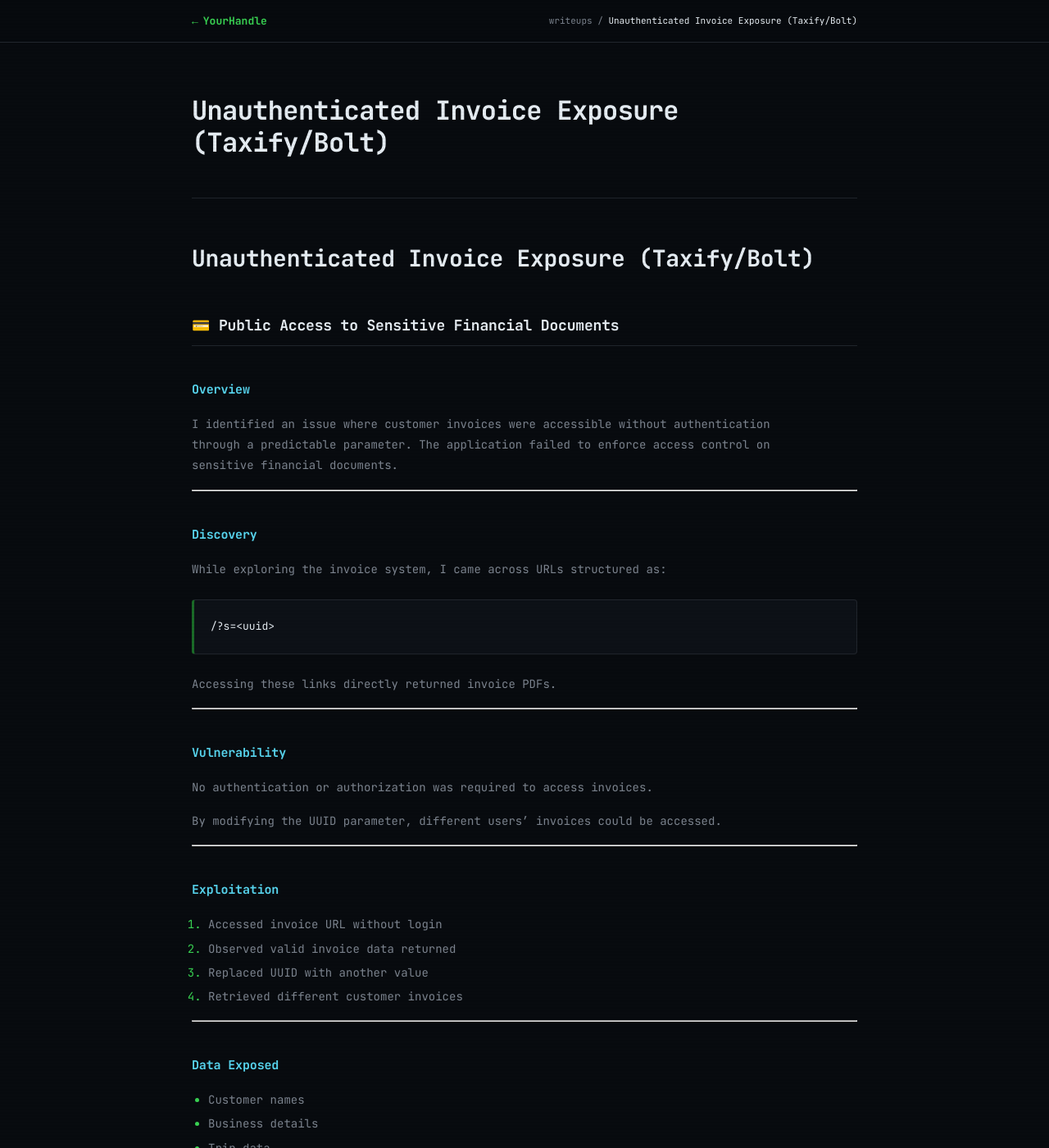
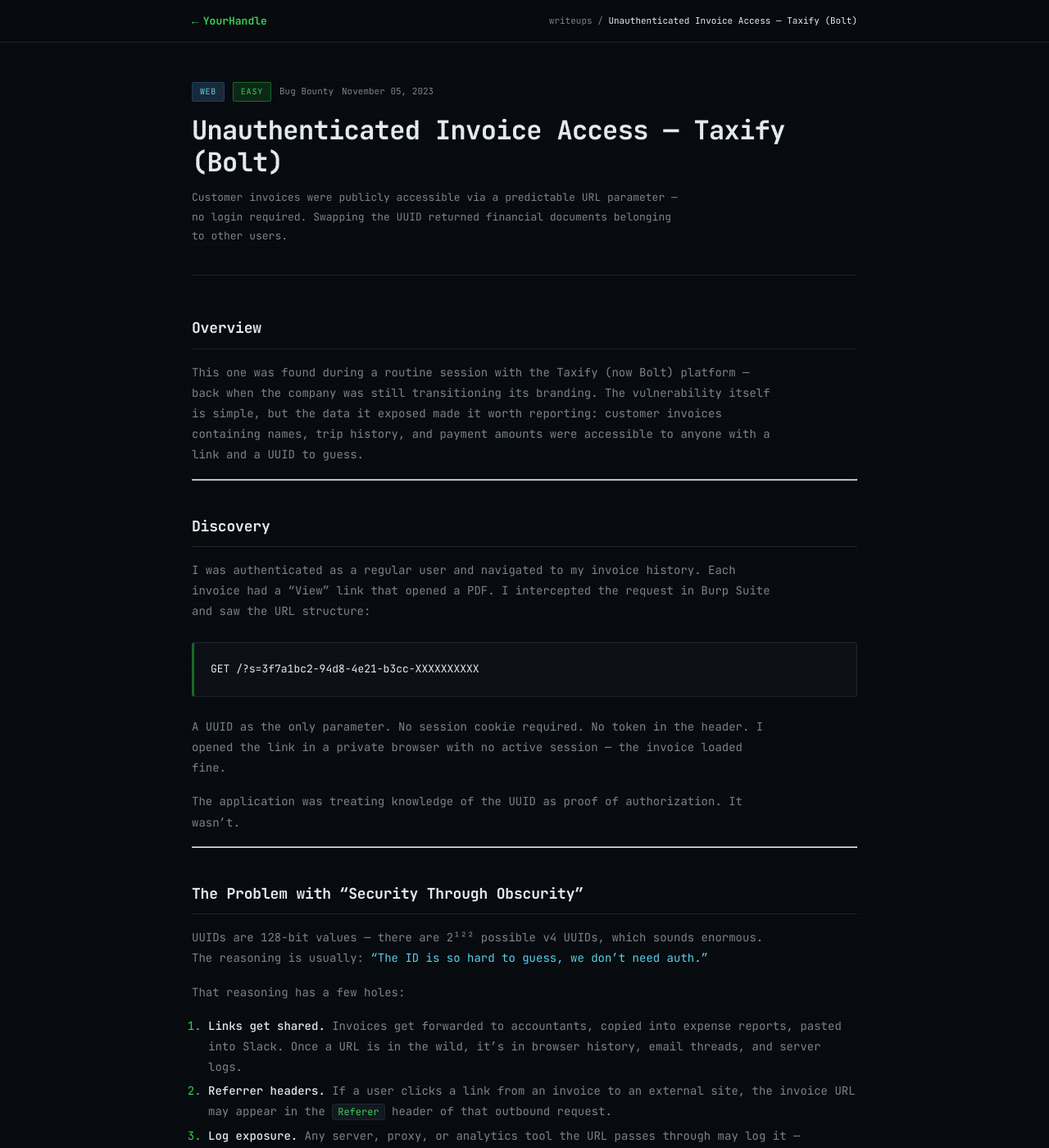
Before and after one commit to Psyphen36/anupam-security-portfolio, a Jekyll site: the page built from writeups/invoice-leak.md, in a window 1280 px wide and 1400 px high. Shown: the whole window at 82% size. Built offline with Jekyll 4.4.1, drawn with Linux system fonts in a browser that asks for light colours; our own code applies the rules of GitHub Pages for plain Markdown files; some of the changed text lies outside the part shown.

Commit message:
Revise invoice leak writeup for clarity and detail
Updated the writeup to include a structured overview, discovery process, vulnerability details, exploitation steps, data exposed, impact assessment, and fix recommendations for the unauthenticated invoice access issue in Taxify (Bolt).

````diff
--- a/writeups/invoice-leak.md
+++ b/writeups/invoice-leak.md
@@ -1,63 +1,101 @@
-# Unauthenticated Invoice Exposure (Taxify/Bolt)
+---
+layout: writeup
+title: "Unauthenticated Invoice Access — Taxify (Bolt)"
+description: "Customer invoices were publicly accessible via a predictable URL parameter — no login required. Swapping the UUID returned financial documents belonging to other users."
+category: web
+difficulty: easy
+event: "Bug Bounty"
+date: 2023-11-05
+---
 
-## 💳 Public Access to Sensitive Financial Documents
+## Overview
 
-### Overview
-
-I identified an issue where customer invoices were accessible without authentication through a predictable parameter. The application failed to enforce access control on sensitive financial documents.
+This one was found during a routine session with the Taxify (now Bolt) platform — back when the company was still transitioning its branding. The vulnerability itself is simple, but the data it exposed made it worth reporting: customer invoices containing names, trip history, and payment amounts were accessible to anyone with a link and a UUID to guess.
 
 ---
 
-### Discovery
+## Discovery
 
-While exploring the invoice system, I came across URLs structured as:
+I was authenticated as a regular user and navigated to my invoice history. Each invoice had a "View" link that opened a PDF. I intercepted the request in Burp Suite and saw the URL structure:
 
-```id="t0kpfi"
-/?s=<uuid>
+```
+GET /?s=3f7a1bc2-94d8-4e21-b3cc-XXXXXXXXXX
 ```
 
-Accessing these links directly returned invoice PDFs.
+A UUID as the only parameter. No session cookie required. No token in the header. I opened the link in a private browser with no active session — the invoice loaded fine.
+
+The application was treating knowledge of the UUID as proof of authorization. It wasn't.
 
 ---
 
-### Vulnerability
+## The Problem with "Security Through Obscurity"
 
-No authentication or authorization was required to access invoices.
+UUIDs are 128-bit values — there are 2¹²² possible v4 UUIDs, which sounds enormous. The reasoning is usually: *"The ID is so hard to guess, we don't need auth."*
 
-By modifying the UUID parameter, different users’ invoices could be accessed.
+That reasoning has a few holes:
+
+1. **Links get shared.** Invoices get forwarded to accountants, copied into expense reports, pasted into Slack. Once a URL is in the wild, it's in browser history, email threads, and server logs.
+2. **Referrer headers.** If a user clicks a link from an invoice to an external site, the invoice URL may appear in the `Referer` header of that outbound request.
+3. **Log exposure.** Any server, proxy, or analytics tool the URL passes through may log it — including third-party services.
+
+The UUID was the only thing standing between anyone on the internet and a customer's financial data.
 
 ---
 
-### Exploitation
+## Exploitation
 
-1. Accessed invoice URL without login
-2. Observed valid invoice data returned
-3. Replaced UUID with another value
-4. Retrieved different customer invoices
+The access control check was effectively nonexistent. The full flow:
+
+1. Request my own invoice URL while authenticated
+2. Copy the URL
+3. Open it in an unauthenticated browser — invoice loads
+4. Replace the UUID with one from a different invoice (obtained via enumeration, link sharing, or log leakage)
+5. View another user's invoice with no credentials
+
+I didn't attempt large-scale enumeration — that wasn't necessary to prove the vulnerability. Confirming that the endpoint returned data without authentication, and that swapping identifiers returned different users' data, was sufficient.
 
 ---
 
-### Data Exposed
+## Data Exposed Per Invoice
 
-* Customer names
-* Business details
-* Trip data
-* Payment amounts
+- Customer full name
+- Business/billing details
+- Trip origin and destination
+- Fare breakdown and payment amount
+- Date and time of trip
+
+For a driver or frequent business traveler, that's a meaningful privacy violation. For enterprise accounts, it could expose internal travel patterns or financial data.
 
 ---
 
-### Impact
+## Impact
 
-* Unauthorized access to financial records
-* Privacy violations
-* Exposure of sensitive customer data
-* Potential regulatory risk (GDPR implications)
+Beyond the immediate privacy issue, there are a few downstream risks worth flagging:
+
+**GDPR exposure** — Taxify operated heavily in the EU. Unauthenticated access to customer financial records is exactly the kind of thing that draws a regulator's attention.
+
+**Phishing surface** — An attacker with access to real trip data could craft highly convincing phishing emails: *"There was an issue with your Bolt invoice #XXXX from [correct date] for [correct amount]..."*
+
+**Scalability** — While bruteforcing UUIDs in the traditional sense isn't feasible, any UUID that leaks through a referrer header, analytics script, or forwarded email becomes immediately exploitable.
 
 ---
 
-### Fix Recommendations
+## Fix Recommendations
 
-* Require authentication for invoice access
-* Validate ownership of requested resource
-* Use signed, time-limited URLs
-* Monitor abnormal access patterns
+The core fix is simple: **require authentication before serving invoice data, regardless of whether the requester knows the UUID.**
+
+```python
+# Pseudocode
+@require_login
+def get_invoice(uuid):
+    invoice = Invoice.get(uuid)
+    if invoice.user_id != current_user.id:
+        return 403
+    return send_pdf(invoice)
+```
+
+Additional hardening worth considering:
+
+- **Signed, expiring URLs** — Generate invoice links that include an HMAC signature and a short TTL (e.g., 15 minutes). After that, the link is dead.
+- **Access logs** — Track invoice views and alert on unusual access patterns (e.g., one IP requesting many different invoice UUIDs)
+- **Strip URLs from referrer headers** — Use a `Referrer-Policy: no-referrer` header on pages that link to invoices
````
